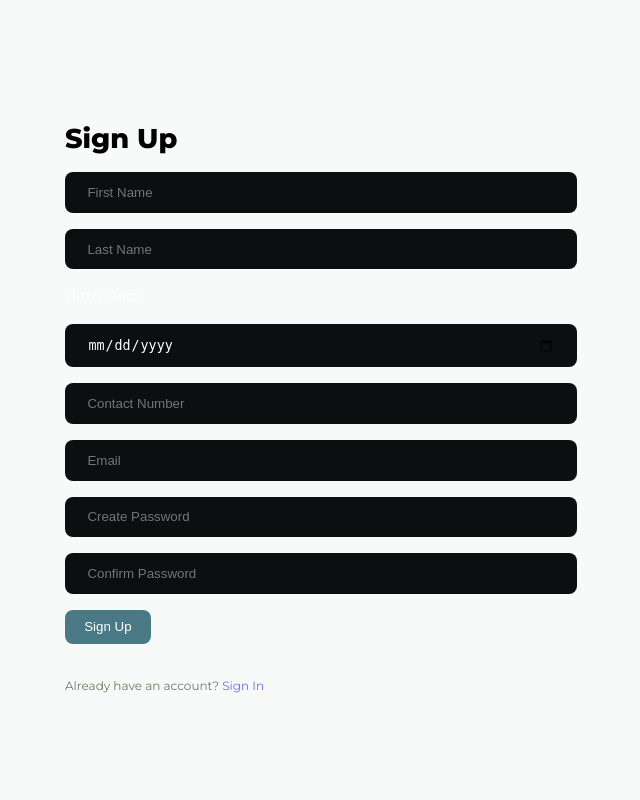
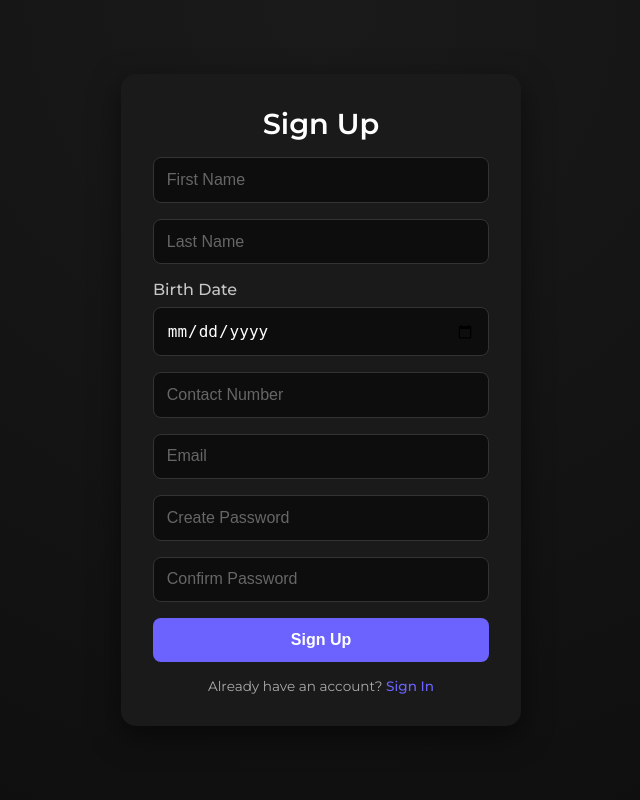
Before and after one commit to samanthagwynetha/CarRentalSystem, a PHP site: page /car/signup.php in a window 1280 px wide. Shown: the whole page, without its empty margins (319-959 px from the left). Run offline with PHP 8.4, Linux system fonts and the light colour scheme; some web fonts are replaced.

Commit message:
sign-up/sign-in rawr

```diff
--- /dev/null
+++ b/css/signin.css
@@ -0,0 +1,114 @@
+/* General Reset */
+* {
+    margin: 0;
+    padding: 0;
+    box-sizing: border-box;
+  }
+
+  body {
+    font-family: 'Montserrat', sans-serif;
+    background: radial-gradient(circle at top, #1a1a1a, #0d0d0d); /* Dark radial gradient */
+    color: #fff; /* Light text color for contrast */
+    display: flex;
+    justify-content: center;
+    align-items: center;
+    min-height: 100vh;
+  }
+
+  /* Form Section */
+  .form_section {
+    width: 100%;
+    max-width: 400px;
+    background: #1a1a1a; /* Dark background for the form */
+    border-radius: 15px;
+    padding: 2rem;
+    box-shadow: 0 10px 30px rgba(0, 0, 0, 0.5); /* Subtle shadow */
+    text-align: center;
+  }
+
+  .form_section h2 {
+    font-size: 1.8rem;
+    font-weight: 600;
+    margin-bottom: 1rem;
+    color: #fff; /* Light heading color */
+  }
+
+  .form_section p {
+    font-size: 0.9rem;
+    color: #aaa; /* Softer gray for paragraph text */
+    margin-bottom: 1.5rem;
+  }
+
+  .form_section a {
+    color: #6c63ff; /* Purple link color */
+    text-decoration: none;
+    font-weight: 500;
+  }
+
+  .form_section a:hover {
+    text-decoration: underline;
+  }
+
+  /* Input Fields */
+  .form_section input {
+    width: 100%;
+    padding: 0.8rem;
+    margin-bottom: 1rem;
+    border: 1px solid #333; /* Darker gray border */
+    border-radius: 8px;
+    background: #0d0d0d; /* Dark input background */
+    color: #fff; /* Light text color */
+    font-size: 1rem;
+  }
+
+  .form_section input::placeholder {
+    color: #666; /* Placeholder text color */
+  }
+
+  .form_section input:focus {
+    outline: none;
+    border-color: #6c63ff; /* Purple border on focus */
+  }
+
+  /* Button */
+  .form_section .btn {
+    width: 100%;
+    padding: 0.8rem;
+    background: #6c63ff; /* Purple button */
+    color: #fff;
+    font-size: 1rem;
+    font-weight: 600;
+    border: none;
+    border-radius: 8px;
+    cursor: pointer;
+    transition: background 0.3s ease;
+  }
+
+  .form_section .btn:hover {
+    background: #4b47d9; /* Darker purple on hover */
+  }
+
+  /* Small Text */
+  .form_section small {
+    display: block;
+    margin-top: 1rem;
+    font-size: 0.85rem;
+    color: #aaa; /* Softer gray for small text */
+  }
+
+  .form_section small a {
+    color: #6c63ff;
+    font-weight: 500;
+  }
+
+  .form_section small a:hover {
+    text-decoration: underline;
+  }
+
+  form.signup label {
+    display: block;
+    text-align: left;
+    margin-bottom: 0.5rem;
+    font-weight: 500;
+    color: #c7c7c7;
+  }
--- a/css/style.css
+++ b/css/style.css
@@ -23,6 +23,8 @@
   --color-sky-blue: #A4DBE8;
   --color-terra: #f8fafa;
   --color-navy: #1A2940;
+  --color-soft-blue: #6c63ff;
+  --color-royal-blue: #4b47d9;
 
   --color-davy: #4f5052;
   --color-black: #000000;
@@ -373,19 +375,6 @@ nav button{
   margin-bottom: 0.5rem;
 }
 
-.rent-btn {
-  background-color: var(--color-terra);
-  color: var(--color-bg);
-  padding: 0.5rem 1rem;
-  border: none;
-  border-radius: 5px;
-  cursor: pointer;
-  transition: background-color 0.3s ease;
-}
-
-.rent-btn:hover {
-  background-color: var(--color-terra-dark);
-}
 
 .rate-and-rent {
   display: flex;
@@ -405,13 +394,13 @@ nav button{
 .rent-now-link {
   font-size: 1.0rem;
   font-weight: bold;
-  color: #6c63ff; /* Purple color */
+  color: var(--color-soft-blue);
   text-decoration: none;
   transition: color 0.3s ease;
 }
 
 .rent-now-link:hover {
-  color: #4b47d9; /* Darker purple on hover */
+  color: var(--color-royal-blue);
 }
 
 @keyframes fadeIn {
--- a/signin.php
+++ b/signin.php
@@ -15,7 +15,7 @@ if(isset($_SESSION['admin_ID'])){
   <title>Car Rental Website</title>
 
   <!--Style-->
-  <link rel="stylesheet" href="css/style.css">
+  <link rel="stylesheet" href="css/signin.css">
     <!--Icon-->
   <link rel="stylesheet" href="https://unicons.iconscout.com/release/v4.0.8/css/line.css">
   <!--FONTS-->
--- a/signup.php
+++ b/signup.php
@@ -13,7 +13,7 @@ if(isset($_SESSION['customer_ID'])){
   <title>Car Rental Website</title>
 
   <!--Style-->
-  <link rel="stylesheet" href="css/style.css">
+  <link rel="stylesheet" href="css/signin.css">
     <!--Icon-->
   <link rel="stylesheet" href="https://unicons.iconscout.com/release/v4.0.8/css/line.css">
   <!--FONTS-->
@@ -29,7 +29,7 @@ if(isset($_SESSION['customer_ID'])){
   <form class="signup" action="signup.php" method="POST" enctype="multipart/form-data">
     <input type="text" name="fname" placeholder="First Name">
     <input type="text" name="lname" placeholder="Last Name">
-    <label for="DOB" style="color: var(--color-white);">Birth Date</label>
+    <label for="DOB">Birth Date</label>
     <input type="date" name="birthdate" id="DOB">
     <input type="tel" name="contactNo" placeholder="Contact Number">
     <input type="email" name="email" placeholder="Email">
```
